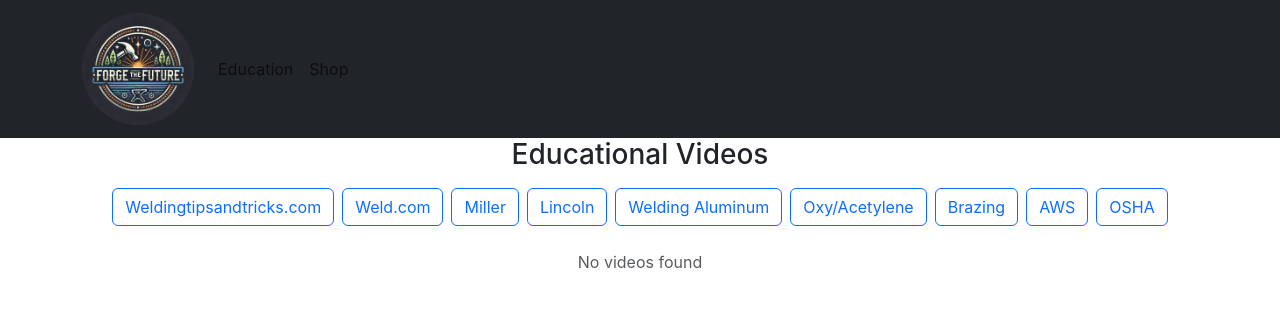
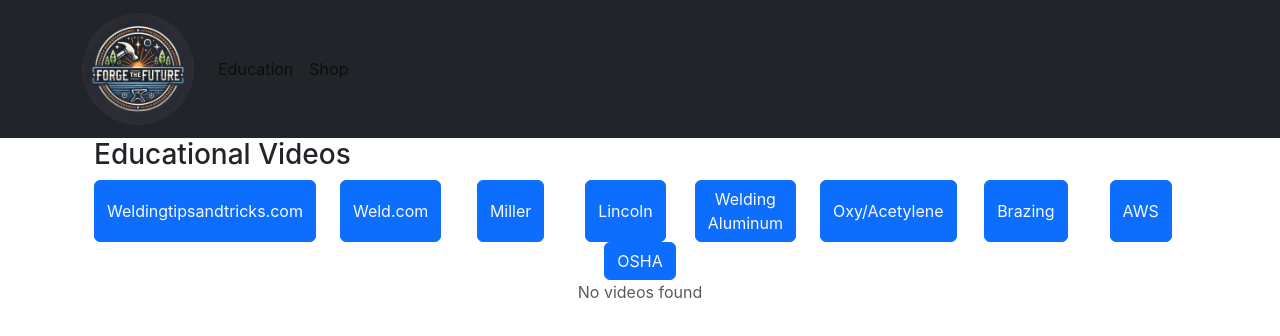
Before and after one commit to Michael-Wilson777/forge-the-future, a React (Create React App) app: page /education in a window 1280 px wide. Shown: the top 336 px of the page. Built offline with nearby package versions, Linux system fonts and the light colour scheme.

Commit message:
new changes to videos page

```diff
--- a/src/components/YouTube.js
+++ b/src/components/Videos.js
@@ -1,66 +1,67 @@
-import React, { useState } from 'react';
-import { Container, Row, Col } from "react-bootstrap";
+import { useState } from "react";
+import { Container, Row, Col, Button } from "react-bootstrap";
 
 const Videos = () => {
-  const [selectedCategory, setSelectedCategory] = useState('');
-  const [videos, setVideos] = useState([]); // Initialize as empty array
+  const [selectedCategory, setSelectedCategory] = useState("");
+  const [videos, setVideos] = useState([]);
   const [loading, setLoading] = useState(false);
   const [error, setError] = useState(null);
 
   const categories = [
-    { id: 'weldingtipsandtricks', label: 'Weldingtipsandtricks.com', searchTerm: "Weldingtipsandtricks.com"},
-    { id: 'weld.com', label: 'Weld.com', searchTerm: "Weld.com" },
-    { id: 'miller', label: 'Miller', searchTerm: 'Miller Welding' },
-    { id: 'lincoln', label: 'Lincoln', searchTerm: 'Lincoln Welding' },
-    { id: 'aluminum', label: 'Welding Aluminum', searchTerm: 'Aluminum Welding' },
-    { id: 'oxy/acetylene', label: 'Oxy/Acetylene', searchTerm: 'Oxy/Acetylene Cutting/Brazing' },
-    { id: 'brazing', label: 'Brazing', searchTerm: 'Brazing' },
-    { id: 'aws', label: "AWS", searchTerm: "American Welding Society" },
-    { id: 'osha', label: 'OSHA', searchTerm: 'OSHA/OSHA10/OSHA30/OSHA regulations' },//More to follow
+    { id: 'weldingtipsandtricks', buttonLabel: 'Weldingtipsandtricks.com', searchTerm: "Weldingtipsandtricks.com"},
+    { id: 'weld.com', buttonLabel: 'Weld.com', searchTerm: "Weld.com" },
+    { id: 'miller', buttonLabel: 'Miller', searchTerm: 'Miller Welding' },
+    { id: 'lincoln', buttonLabel: 'Lincoln', searchTerm: 'Lincoln Welding' },
+    { id: 'aluminum', buttonLabel: 'Welding Aluminum', searchTerm: 'Aluminum Welding' },
+    { id: 'oxy/acetylene', buttonLabel: 'Oxy/Acetylene', searchTerm: 'Oxy/Acetylene Cutting/Brazing' },
+    { id: 'brazing', buttonLabel: 'Brazing', searchTerm: 'Brazing' },
+    { id: 'aws', buttonLabel: "AWS", searchTerm: "American Welding Society" },
+    { id: 'osha', buttonLabel: 'OSHA', searchTerm: 'OSHA/OSHA10/OSHA30/OSHA regulations' },//More to follow
   ];
-
 
   const fetchVideos = async (searchTerm) => {
     setLoading(true);
     setError(null);
 
     try {
-      console.log('Fetching videos for term:', searchTerm);
-      console.log('API Key exists:', !!process.env.REACT_APP_YOUTUBE_API_KEY);
+      console.log("Fetching videos for searchTearm", searchTerm);
 
       const searchResponse = await fetch(
         `https://www.googleapis.com/youtube/v3/search?part=snippet&maxResults=10&q=${searchTerm}&type=video&key=${process.env.REACT_APP_YOUTUBE_API_KEY}&order=viewCount`
       );
 
       const searchData = await searchResponse.json();
-      console.log('Search response:', searchData);
+      console.log("Search response:", searchData);
 
       if (searchData.error) {
         throw new Error(searchData.error.message);
       }
 
       if (!searchData.items) {
-        throw new Error('No items in search response');
+        throw new Error("No items in search response");
       }
 
-      const videoIds = searchData.items.map(item => item.id.videoId).join(',');
-      console.log('Video IDs:', videoIds);
+      const videoIds = searchData.items
+        .map((item) => item.id.videoId)
+        .join(",");
+      console.log("Video IDs:", videoIds);
 
       const statsResponse = await fetch(
         `https://www.googleapis.com/youtube/v3/videos?part=snippet,statistics&id=${videoIds}&key=${process.env.REACT_APP_YOUTUBE_API_KEY}`
       );
+
       const statsData = await statsResponse.json();
-      console.log('Stats response:', statsData);
+      console.log("Stats response:", statsData);
 
       if (!statsData.items) {
-        throw new Error('No items in stats response');
+        throw new Error("No items in stats response");
       }
 
       setVideos(statsData.items);
     } catch (error) {
-      console.error('Error fetching videos:', error);
+      console.error("Error fetching videos:", error);
       setError(error.message);
-      setVideos([]); // Reset videos on error
+      setVideos([]);
     } finally {
       setLoading(false);
     }
@@ -68,7 +69,8 @@
 
   const handleCategoryChange = (categoryId) => {
     setSelectedCategory(categoryId);
-    const category = categories.find(cat => cat.id === categoryId);
+    const category = categories.find((cat) => cat.id === categoryId);
+
     if (category) {
       fetchVideos(category.searchTerm);
     }
@@ -76,22 +78,27 @@
 
   return (
     <Container>
-      <Row className="mb-4">
-        <h3 className="text-center mb-3">Educational Videos</h3>
-
+      <Row>
+        <Col>
+          <h3 className="text-dark">Educational Videos</h3>
+        </Col>
+      </Row>
+      <Row>
+          {categories.map((category) => (
         <Col className="d-flex flex-wrap gap-2 justify-content-center">
-          {categories.map(category => (
-            <button
+            <Button
               key={category.id}
               onClick={() => handleCategoryChange(category.id)}
-              className={`btn ${
-                selectedCategory === category.id ? 'btn-primary' : 'btn-outline-primary'
+              className={`text-light btn ${
+                selectedCategory === category.id
+                  ? "btn-primary"
+                  : "btn-outline-primary"
               }`}
             >
-              {category.label}
-            </button>
+              {category.buttonLabel}
+            </Button>
+        </Col>
           ))}
-        </Col>
       </Row>
 
       {error && (
@@ -110,7 +117,7 @@
 
       {!loading && videos && videos.length > 0 && (
         <Row className="row row-cols-1 row-cols-md-2 g-4">
-          {videos.map(video => (
+          {videos.map((video) => (
             <Col key={video.id} className="col">
               <div className="card h-100">
                 <div className="ratio ratio-16x9">
@@ -124,7 +131,8 @@
                 <div className="card-body">
                   <h5 className="card-title">{video.snippet.title}</h5>
                   <p className="card-text text-muted">
-                    {parseInt(video.statistics.viewCount).toLocaleString()} views
+                    {parseInt(video.statistics.viewCount).toLocaleString()}{" "}
+                    views
                   </p>
                 </div>
               </div>
--- a/src/pages/EducationPage.js
+++ b/src/pages/EducationPage.js
@@ -1,8 +1,8 @@
 import { Container } from "react-bootstrap";
-import SafetyVideos from "../components/YouTube";
+import Videos from "../components/Videos";
 const EducationPage = () => {
     return (
-        <Container><SafetyVideos></SafetyVideos></Container>
+        <Container><Videos></Videos></Container>
     )
 }
 export default EducationPage;
```
